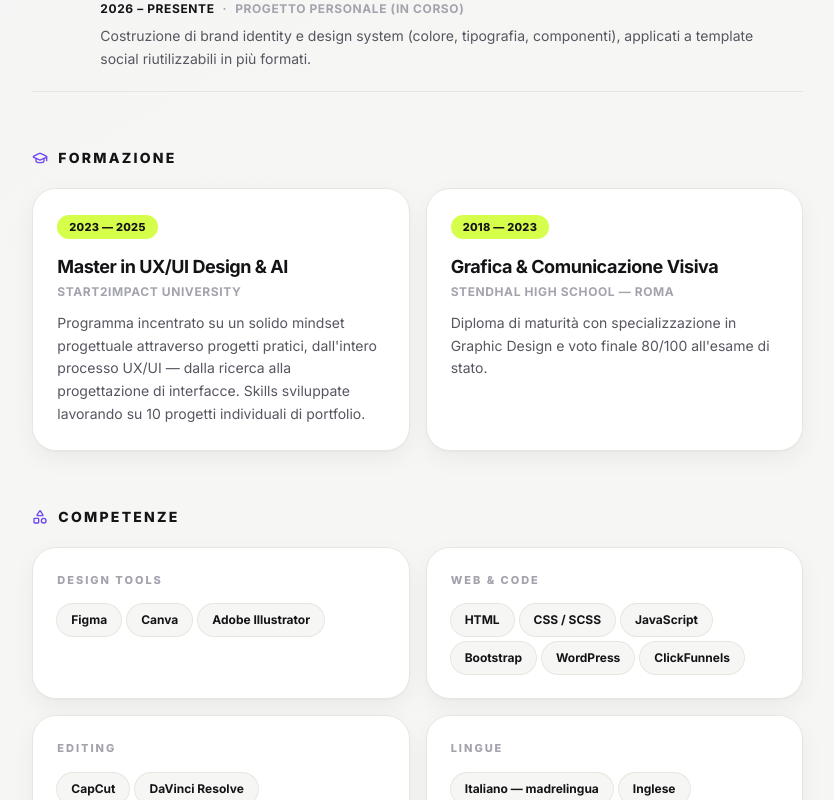
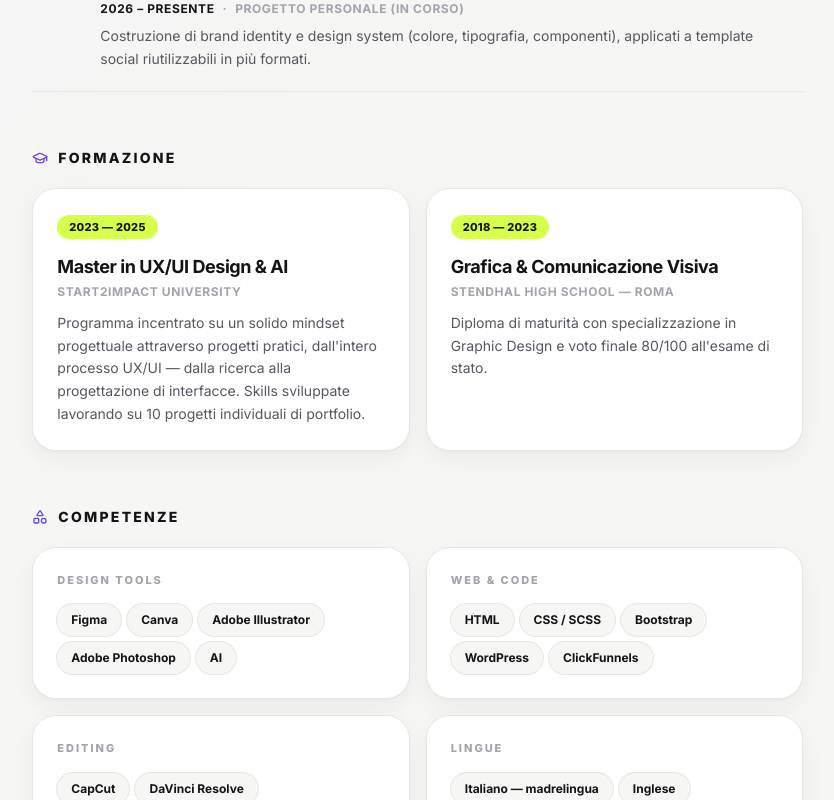
Before and after one commit to albe2004/portfolio, a React (Vite) app: page / in a window 1280 px wide. Shown: the part 7442-8242 px from the top of the page, without its empty margins (425-1259 px from the left). Built offline with nearby package versions, Linux system fonts and the light colour scheme.

Commit message:
rifinimenti

```diff
--- a/src/components/CvSection.tsx
+++ b/src/components/CvSection.tsx
@@ -121,7 +121,16 @@ export default function CvSection({ onCv }: CvSectionProps) {
               </Reveal>
               <div className="grid grid-cols-1 gap-4 sm:grid-cols-2" key={lang}>
                 {S.cv.skillGroups.map((g, i) => (
-                  <Reveal key={g.title} delay={i * 0.06} y={20}>
+                  <Reveal
+                    key={g.title}
+                    delay={i * 0.06}
+                    y={20}
+                    className={
+                      i === S.cv.skillGroups.length - 1 && S.cv.skillGroups.length % 2 === 1
+                        ? "sm:col-span-2"
+                        : ""
+                    }
+                  >
                     <div className="h-full rounded-3xl border border-hairline bg-white p-6 shadow-card">
                       <div className="mb-4 text-[11px] font-extrabold uppercase tracking-[0.18em] text-mist">
                         {g.title}
--- a/src/components/SideWorks.tsx
+++ b/src/components/SideWorks.tsx
@@ -195,7 +195,7 @@ export default function SideWorks() {
             {it ? "Nel tempo libero" : "On the side"}
           </span>
           <h2 className="mt-4 text-4xl font-extrabold tracking-tight md:text-5xl">
-            {it ? "Poster, per piacere" : "Posters, for fun"}
+            {it ? "Poster e grafiche, per piacere" : "Posters & graphics, just for fun"}
             <span className="text-volt">.</span>
           </h2>
           <p className="mt-5 max-w-md text-base leading-relaxed text-white/65">
@@ -241,12 +241,12 @@ export default function SideWorks() {
               onClick={() => {
                 if (!drag.current.moved) setOpen((k % B) % n);
               }}
-              aria-label={w.title ?? `Poster ${(k % B) % n + 1}`}
+              aria-label={w.title ?? `${it ? "Lavoro" : "Work"} ${(k % B) % n + 1}`}
               className="group relative shrink-0 overflow-hidden rounded-2xl bg-white/5 text-left ring-1 ring-white/10 transition-transform duration-500 hover:-translate-y-1.5"
             >
               <Img
                 src={w.src}
-                alt={w.title ?? `Poster ${(k % B) % n + 1}`}
+                alt={w.title ?? `${it ? "Lavoro" : "Work"} ${(k % B) % n + 1}`}
                 priority
                 className="block h-[360px] w-auto select-none md:h-[520px]"
                 fallbackClassName="h-[360px] w-[250px] md:h-[520px] md:w-[360px]"
@@ -295,7 +295,7 @@ export default function SideWorks() {
               className="flex max-h-full max-w-full flex-col items-center gap-3"
               onClick={(e) => e.stopPropagation()}
             >
-              <img src={sideWorks[open].src} alt={sideWorks[open].title ?? `Poster ${open + 1}`} className="max-h-[84vh] max-w-[92vw] rounded-xl object-contain" />
+              <img src={sideWorks[open].src} alt={sideWorks[open].title ?? `${it ? "Lavoro" : "Work"} ${open + 1}`} className="max-h-[84vh] max-w-[92vw] rounded-xl object-contain" />
               <figcaption className="text-xs font-bold uppercase tracking-[0.18em] text-white/60">
                 {sideWorks[open].title ? `${sideWorks[open].title} · ` : ""}
                 {open + 1} / {n}
--- a/src/data/portfolio.ts
+++ b/src/data/portfolio.ts
@@ -91,10 +91,14 @@ export const t = {
       skills: "Competenze",
       interests: "Interessi",
       skillGroups: [
-        { title: "Design tools", items: ["Figma", "Canva", "Adobe Illustrator"] },
-        { title: "Web & Code", items: ["HTML", "CSS / SCSS", "JavaScript", "Bootstrap", "WordPress", "ClickFunnels"] },
+        { title: "Design tools", items: ["Figma", "Canva", "Adobe Illustrator", "Adobe Photoshop", "AI"] },
+        { title: "Web & Code", items: ["HTML", "CSS / SCSS", "Bootstrap", "WordPress", "ClickFunnels"] },
         { title: "Editing", items: ["CapCut", "DaVinci Resolve"] },
         { title: "Lingue", items: ["Italiano — madrelingua", "Inglese"] },
+        {
+          title: "Soft skills",
+          items: ["Creatività", "Precisione", "Gestione del tempo", "Team working", "Problem solving", "Orientamento all'utente", "Autonomia", "Networking"],
+        },
       ],
     },
     contact: {
@@ -184,10 +188,14 @@ export const t = {
       skills: "Skills",
       interests: "Interests",
       skillGroups: [
-        { title: "Design tools", items: ["Figma", "Canva", "Adobe Illustrator"] },
-        { title: "Web & Code", items: ["HTML", "CSS / SCSS", "JavaScript", "Bootstrap", "WordPress", "ClickFunnels"] },
+        { title: "Design tools", items: ["Figma", "Canva", "Adobe Illustrator", "Adobe Photoshop", "AI"] },
+        { title: "Web & Code", items: ["HTML", "CSS / SCSS", "Bootstrap", "WordPress", "ClickFunnels"] },
         { title: "Editing", items: ["CapCut", "DaVinci Resolve"] },
         { title: "Languages", items: ["Italian — native", "English"] },
+        {
+          title: "Soft skills",
+          items: ["Creativity", "Precision", "Time management", "Teamwork", "Problem solving", "User orientation", "Autonomy", "Networking"],
+        },
       ],
     },
     contact: {
```
